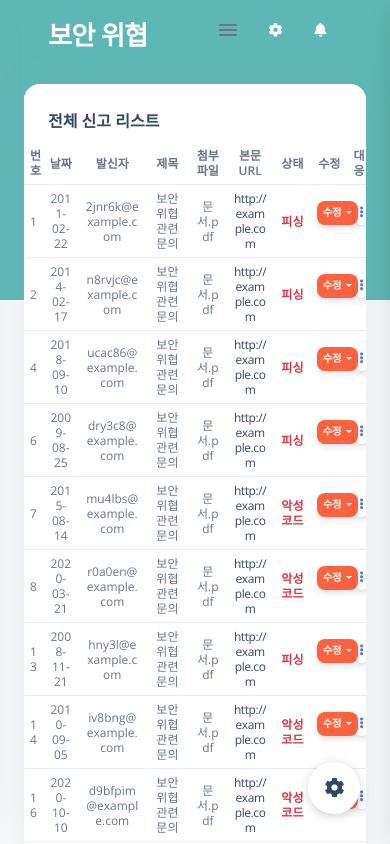
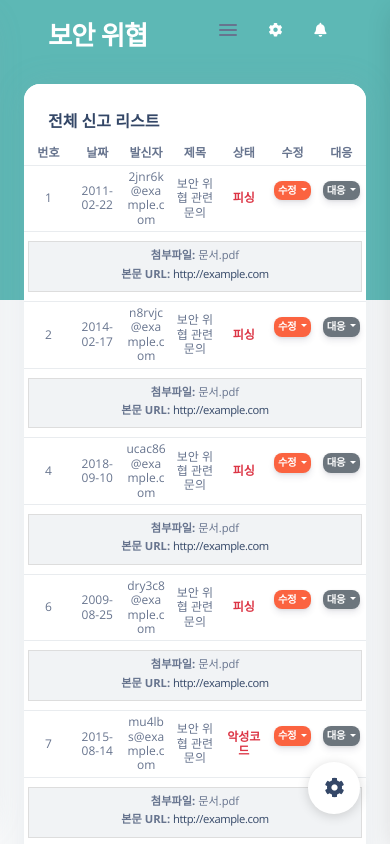
Before and after one commit to jhemj/119fornt, a Vue app: page /threats in a window 390 px wide. Shown: the top 844 px of the page. Built offline with nearby package versions, Linux system fonts and the light colour scheme.

Commit message:
“14”

```diff
--- a/src/views/components/ReportsTable.vue
+++ b/src/views/components/ReportsTable.vue
@@ -18,7 +18,7 @@
               <th class="text-xs">제목</th>
               <th class="text-xs">상태</th>
               <th class="text-xs">수정</th>
-              <th class="text-xs">상세</th>
+              <th class="text-xs detail-button-column">상세</th> <!-- 상세 버튼 열 -->
             </tr>
           </thead>
           <tbody>
@@ -56,7 +56,7 @@
                   </div>
                 </td>
                 <!-- 상세 버튼 -->
-                <td>
+                <td class="detail-button-column">
                   <button @click="toggleDetails(report.id)" class="btn-icon">
                     <span class="gradient-icon">{{ report.showDetails ? '▴' : '▾' }}</span>
                   </button>
@@ -183,7 +183,7 @@ function handleEdit(reportId, selectedOption) {
   font-size: 0.75rem;
   white-space: normal;
   word-wrap: break-word;
-  text-align: center; /* 데이터 중앙 정렬 */
+  text-align: center;
 }
 
 .text-center {
@@ -220,6 +220,7 @@ function handleEdit(reportId, selectedOption) {
   font-weight: bold;
 }
 
+/* 테이블 반응형 설정 */
 .table-responsive {
   overflow-x: hidden;
   overflow-y: hidden;
@@ -261,5 +262,10 @@ function handleEdit(reportId, selectedOption) {
   .dropdown-menu {
     font-size: 0.75rem;
   }
+
+  /* 상세 버튼 열 항상 보이도록 설정 */
+  .detail-button-column {
+    display: table-cell !important;
+  }
 }
 </style>
--- a/src/views/components/ThreatsTable.vue
+++ b/src/views/components/ThreatsTable.vue
@@ -15,8 +15,8 @@
               <th class="text-xs attachment-column">첨부파일</th>
               <th class="text-xs bodyurl-column">본문 URL</th>
               <th class="text-xs status-column">상태</th>
-              <th class="text-xs edit-column">수정</th> <!-- 수정 column before 대응 -->
-              <th class="text-xs response-column">대응</th> <!-- 대응 column after 수정 -->
+              <th class="text-xs edit-column">수정</th>
+              <th class="text-xs response-column">대응</th>
             </tr>
           </thead>
           <tbody>
@@ -33,7 +33,7 @@
                 <td :class="['text-xs', { 'text-danger font-weight-bold': ['피싱', '악성코드'].includes(report.status) }]">
                   {{ report.status }}
                 </td>
-                <!-- 수정 button in its own column with reduced padding -->
+                <!-- 수정 드롭다운 -->
                 <td class="edit-column">
                   <button
                     class="btn btn-warning btn-sm edit-button dropdown-toggle"
@@ -51,22 +51,29 @@
                     <li><a class="dropdown-item" href="#" @click.prevent="handleEdit(report.id, '오신고')">오신고</a></li>
                   </ul>
                 </td>
-                <!-- 대응 button in its own column -->
+                <!-- 대응 드롭다운 -->
                 <td class="response-column">
-                  <button class="btn btn-icon btn-sm" @click="toggleResponse(report.id)">
-                    <i class="fas fa-ellipsis-v"></i>
+                  <button
+                    class="btn btn-secondary btn-sm response-button dropdown-toggle"
+                    type="button"
+                    :id="'responseDropdownButton-' + report.id"
+                    data-bs-toggle="dropdown"
+                    aria-expanded="false"
+                  >
+                    대응
                   </button>
+                  <ul class="dropdown-menu" :aria-labelledby="'responseDropdownButton-' + report.id">
+                    <li><a class="dropdown-item" href="#" @click.prevent="blockSender(report.id)">발신자 차단</a></li>
+                    <li><a class="dropdown-item" href="#" @click.prevent="blockUrl(report.id)">URL 차단</a></li>
+                  </ul>
                 </td>
               </tr>
-              <tr v-if="report.showResponse" class="response-row">
+              <!-- 모바일에서만 보이는 첨부파일 및 본문 URL 박스 -->
+              <tr v-show="isMobile" class="mobile-info-row">
                 <td colspan="9">
-                  <div class="response-box">
-                    <button class="btn btn-sm btn-danger me-2" @click="blockSender(report.id)">
-                      <i class="fas fa-ban me-1"></i> 발신자 차단
-                    </button>
-                    <button class="btn btn-sm btn-secondary" @click="blockUrl(report.id)">
-                      <i class="fas fa-link me-1"></i> URL 차단
-                    </button>
+                  <div class="mobile-info-box">
+                    <div><strong>첨부파일:</strong> {{ report.details.attachment }}</div>
+                    <div><strong>본문 URL:</strong> <a :href="report.details.bodyUrl" target="_blank">{{ report.details.bodyUrl }}</a></div>
                   </div>
                 </td>
               </tr>
@@ -92,19 +99,19 @@
 import { ref, computed } from 'vue';
 import ArgonPagination from '../../components/ArgonPagination.vue';
 
-// 신고 데이터 초기화
+// 모바일 여부 판단
+const isMobile = ref(window.innerWidth <= 576);
+window.addEventListener("resize", () => {
+  isMobile.value = window.innerWidth <= 576;
+});
+
+// 신고 데이터 설정
 const reports = ref(generateDummyData());
-
-// 현재 페이지와 페이지 당 항목 수 설정
 const currentPage = ref(1);
 const pageSize = 20;
-
-// '피싱'과 '악성코드' 상태의 신고만 필터링
 const filteredReports = computed(() => {
   return reports.value.filter(report => ['피싱', '악성코드'].includes(report.status));
 });
-
-// 페이징 처리된 신고 데이터
 const paginatedReports = computed(() => {
   const start = (currentPage.value - 1) * pageSize;
   const end = start + pageSize;
@@ -139,20 +146,10 @@ function generateDummyData() {
   }));
 }
 
-// 대응 정보 표시 토글 함수
-function toggleResponse(reportId) {
-  const report = reports.value.find(r => r.id === reportId);
-  if (report) {
-    report.showResponse = !report.showResponse;
-  }
-}
-
-// 페이지 변경 핸들러
 function updateCurrentPage(newPage) {
   currentPage.value = newPage;
 }
 
-// 상태 수정 핸들러 (현재는 '피싱', '악성코드', '캠페인', '오신고' 선택 가능)
 function handleEdit(reportId, selectedOption) {
   const report = reports.value.find(r => r.id === reportId);
   if (report) {
@@ -160,78 +157,75 @@ function handleEdit(reportId, selectedOption) {
   }
 }
 
-// 발신자 차단 핸들러
 function blockSender(reportId) {
   const report = reports.value.find(r => r.id === reportId);
   if (report) {
-    // 발신자 차단 로직 구현
     alert(`발신자 ${report.details.sender}을(를) 차단했습니다.`);
   }
 }
 
-// URL 차단 핸들러
 function blockUrl(reportId) {
   const report = reports.value.find(r => r.id === reportId);
   if (report) {
-    // URL 차단 로직 구현
     alert(`URL ${report.details.bodyUrl}을(를) 차단했습니다.`);
   }
 }
 </script>
 
 <style scoped>
-/* 박스 모델 설정 */
-.table, .table th, .table td {
-  box-sizing: border-box;
-  text-align: center; /* 중앙 정렬 */
+/* 일반 스타일 */
+
+/* 일반 스타일 */
+
+.table-container {
+  overflow-x: auto;
+  width: 100%;
 }
 
-/* 페이드 트랜지션 */
-.fade-enter-active, .fade-leave-active {
+.table {
+  width: 100%;
+  table-layout: auto;
+  box-sizing: border-box;
+}
+
+.table th,
+.table td {
+  box-sizing: border-box;
+  text-align: center;
+  font-size: 0.75rem;
+  white-space: normal;
+  word-wrap: break-word;
+  overflow-wrap: anywhere;
+  padding: 8px;
+}
+
+.fade-enter-active,
+.fade-leave-active {
   transition: opacity 0.5s;
 }
-.fade-enter-from, .fade-leave-to {
+
+.fade-enter-from,
+.fade-leave-to {
   opacity: 0;
 }
 
-/* 응답 박스 스타일 */
 .response-box {
   display: flex;
   justify-content: center;
   align-items: center;
-  flex-wrap: wrap; /* 버튼 감싸기 허용 */
+  flex-wrap: wrap;
 }
 
-/* 버튼 색상 설정 */
 .btn-danger {
   background-color: #dc3545;
   border: none;
 }
+
 .btn-secondary {
   background-color: #6c757d;
   border: none;
 }
 
-/* 응답 행 스타일 */
-.response-row {
-  background-color: #f1f3f5;
-  animation: fadeIn 0.5s ease-in-out;
-}
-@keyframes fadeIn {
-  from { opacity: 0; }
-  to { opacity: 1; }
-}
-
-/* 테이블 글자 크기 및 줄 바꿈 */
-.table th, .table td {
-  font-size: 0.75rem;
-  white-space: normal;
-  word-wrap: break-word;
-  overflow-wrap: anywhere;
-  text-align: center; /* 모든 테이블 셀 중앙 정렬 */
-}
-
-/* 대응 버튼 스타일 간소화 */
 .btn-icon {
   background: none;
   border: none;
@@ -240,50 +234,106 @@ function blockUrl(reportId) {
   padding: 0;
 }
 
-/* 상태 텍스트 스타일 */
 .text-danger {
   color: #dc3545 !important;
 }
+
 .font-weight-bold {
   font-weight: bold;
 }
 
-/* 테이블 컨테이너 수정: 수평 스크롤 허용 */
-.table-container {
-  overflow-x: auto;
+/* 각 열의 최소 너비 설정 */
+
+.number-column {
+  min-width: 5%;
 }
 
-/* 각 열에 대해 고정된 너비 설정 */
-.number-column { width: 5%; }
-.date-column { width: 10%; }
-.sender-column { width: 18%; }
-.title-column { width: 12%; }
-.attachment-column { width: 10%; }
-.bodyurl-column { width: 13%; }
-.status-column { width: 10%; }
-.edit-column { width: 10%; }
-.response-column { width: 5%; }
+.date-column {
+  min-width: 10%;
+}
 
-/* 수정 버튼 패딩 조정 */
-.edit-button {
+.sender-column {
+  min-width: 15%;
+}
+
+.title-column {
+  min-width: 15%;
+}
+
+.attachment-column {
+  min-width: 12%;
+}
+
+.bodyurl-column {
+  min-width: 5%;
+}
+
+.status-column {
+  min-width: 10%;
+}
+
+.edit-column {
+  min-width: 10%;
+}
+
+.response-column {
+  min-width: 5%;
+}
+
+.edit-button,
+.response-button {
   padding-left: 6px;
   padding-right: 6px;
 }
 
-/* 셀 패딩 조정 */
-.table th, .table td {
+.table th,
+.table td {
   padding: 8px;
 }
 
-/* 반응형 디자인: 작은 화면에서 열 숨기기 및 버튼 크기 조정 */
+/* 모바일 스타일 */
+
 @media (max-width: 576px) {
-  .table th, .table td {
-    font-size: 0.65rem;
-    padding: 6px;
+  .table-container {
+    overflow-x: auto;
   }
 
+  .table {
+    width: 100%;
+    table-layout: fixed; /* 테이블 레이아웃을 고정으로 설정 */
+  }
+
+  /* 숨길 열의 th와 td를 완전히 숨기기 */
+  .attachment-column,
+  .bodyurl-column,
+  .table th.attachment-column,
+  .table td.attachment-column,
+  .table th.bodyurl-column,
+  .table td.bodyurl-column {
+    display: none;
+  }
+
+  /* 남은 열의 너비를 재조정 */
+  .number-column,
+  .date-column,
+  .sender-column,
+  .title-column,
+  .status-column,
+  .edit-column,
+  .response-column {
+    width: 14.28%; /* 남은 7개의 열을 균등하게 분배 */
+  }
+
+  .table th,
+  .table td {
+    padding: 4px; /* 패딩 축소 */
+    font-size: 0.7rem; /* 글꼴 크기 축소 */
+    line-height: 1.2; /* 라인 높이 조정으로 행 높이 감소 */
+  }
+
+  /* 버튼 크기 조정 */
   .btn {
-    padding: 4px 6px;
+    padding: 2px 4px;
     font-size: 0.65rem;
   }
 
@@ -291,15 +341,17 @@ function blockUrl(reportId) {
     font-size: 0.75rem;
   }
 
-  /* 버튼 레이아웃 조정 */
-  .action-buttons {
-    flex-direction: column;
-    align-items: stretch;
+  /* 모바일 정보 박스 레이아웃 조정 */
+  .mobile-info-row .mobile-info-box {
+    padding: 6px;
+    font-size: 0.7rem;
+    line-height: 1.2;
+    background-color: #f1f3f5;
+    border: 1px solid #ddd;
+    margin: 5px auto;
   }
 
-  .action-buttons .btn,
-  .action-buttons .dropdown {
-    width: 100%;
+  .mobile-info-box div {
     margin-bottom: 5px;
   }
 }
```
